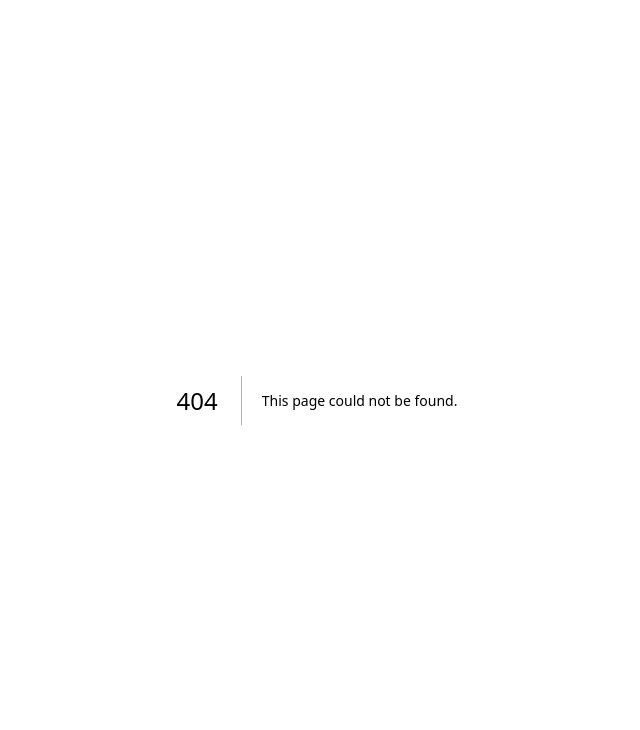
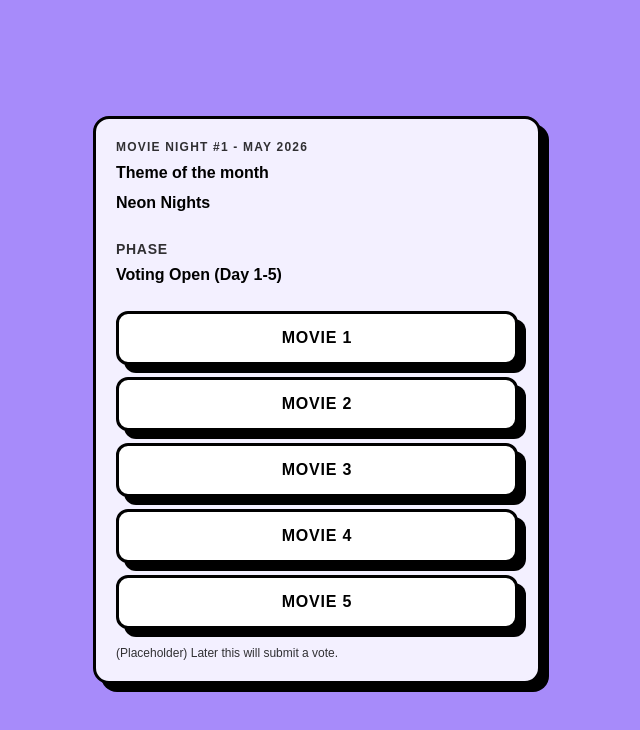
Before and after one commit to xenkou90/film-club, a Next.js app: page /round in a window 1280 px wide. Before the commit this address had no page. Shown: the top 730 px of the page, without its empty margins (323-963 px from the left). Built offline with nearby package versions, Linux system fonts and the light colour scheme.

Commit message:
feat: add /round route with voting-open placeholder UI

```diff
--- a/src/app/page.tsx
+++ b/src/app/page.tsx
@@ -1,9 +1,18 @@
+import Link from "next/link";
 import AuthCard from "@/components/AuthCard";
 
 export default function Home() {
   return (
     <main className="min-h-screen bg-[#a78bfa] p-5 flex items-center justify-center">
-      <AuthCard />
+      <div className="flex flex-col items-center">
+        <AuthCard />
+        <Link
+          href="/round"
+          className="mt-6 inline-block border-[3px] border-black rounded-xl px-4 py-2 font-extrabold shadow-[6px_6px_0_0_#000] bg-white"
+        >
+          Go to /round →
+        </Link>
+      </div>
     </main>
   );
 }
--- /dev/null
+++ b/src/app/round/page.tsx
@@ -0,0 +1,48 @@
+export default function RoundPage() {
+    return (
+        <main className="min-h-screen bg-[@a78bfa] p-5 flex items-center justify-center">
+            <section className="w-full max-w-md">
+                <div className="brut-card w-full">
+                    <p className="text-xs font-extrabold tracking-widest uppercase opacity-80">
+                        Movie Night #1 - May 2026
+                    </p>
+
+                    <h1 className="mt-2 text-2x1 font-extrabold leading-tight">
+                        Theme of the month
+                    </h1>
+
+                    <p className="mt-2 font-bold">
+                        Neon Nights
+                    </p>
+
+                    <div className="mt-6">
+                        <p className="text-sm font-bold opacity-80 uppercase tracking-wider">
+                            Phase
+                        </p>
+                        <p className="mt-1 font-extrabold">
+                            Voting Open (Day 1-5)
+                        </p>
+                    </div>
+
+                    <div className="mt-6 grid gap-3">
+                        {["Movie 1", "Movie 2", "Movie 3", "Movie 4", "Movie 5"].map(
+                            (title) => (
+                                <button
+                                    key={title}
+                                    type="button"
+                                    className="brut-btn bg-white"
+                                >
+                                    {title}
+                                </button>
+                            )
+                        )}
+                    </div>
+
+                    <p className="mt-4 text-xs opacity-80">
+                        (Placeholder) Later this will submit a vote.
+                    </p>
+                </div>
+            </section>
+        </main>
+    );
+}
```
